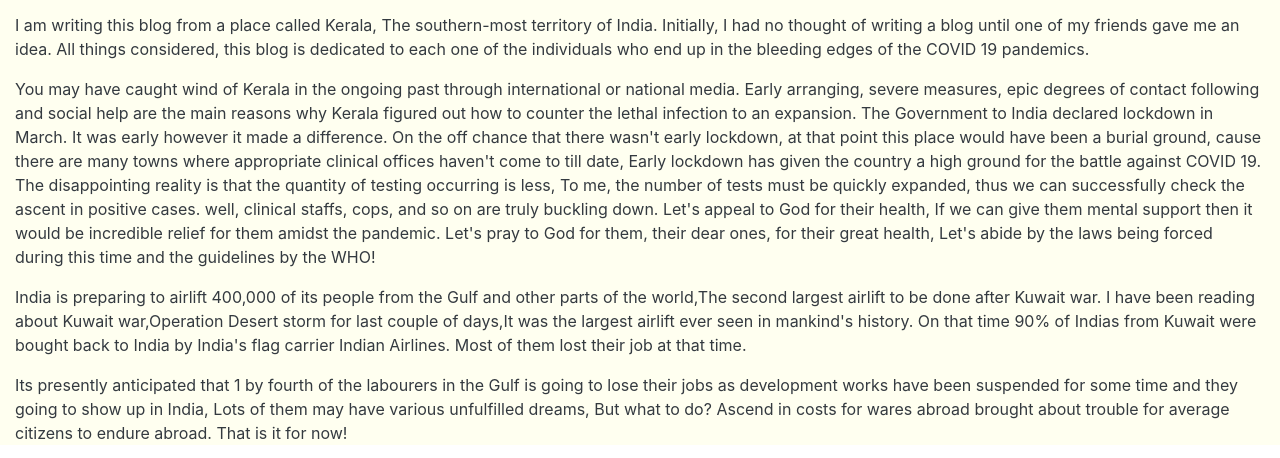
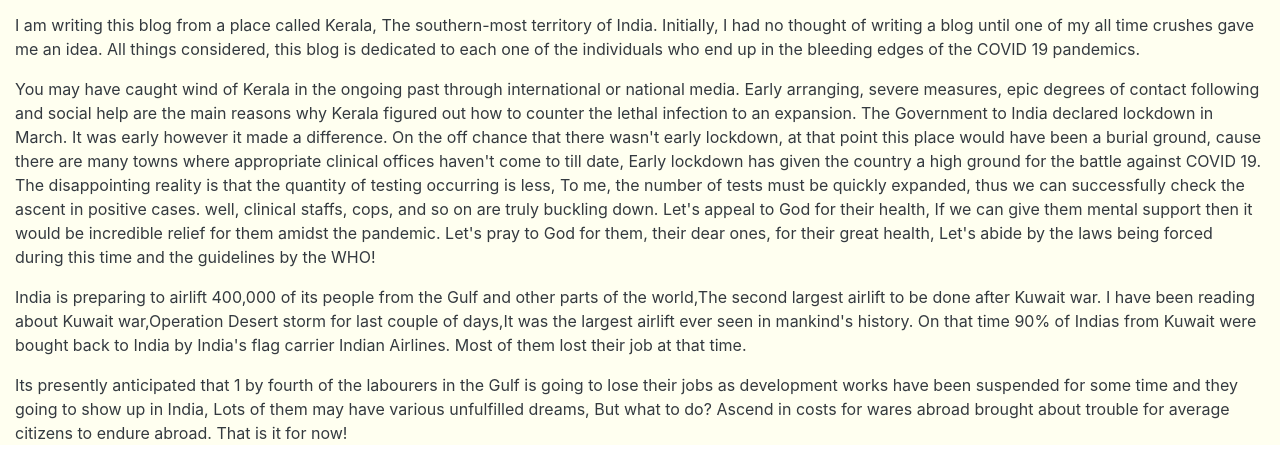
Before and after one commit to kevinjacob2001/MeetKevin, a plain HTML site: page index.html in a window 1280 px wide. Shown: the part 1019-1477 px from the top of the page. Drawn offline with nearby package versions, Linux system fonts and the light colour scheme; grey boxes are pictures that could not be loaded.

Commit message:
Update index.html

```diff
--- a/index.html
+++ b/index.html
@@ -98,7 +98,7 @@
 
         <div class="col-12 text-dark" style="background-color: ivory; ">
             <p style="font-size: 2rem;">5/7/2020- Hmm,Let me start...</p>
-           <p>I am writing this blog from a place called Kerala, The southern-most territory of India. Initially, I had no thought of writing a blog until one of my friends gave me an idea. All things considered, this blog is dedicated to each one of the individuals who end up in the bleeding edges of the COVID 19 pandemics.</p>
+           <p>I am writing this blog from a place called Kerala, The southern-most territory of India. Initially, I had no thought of writing a blog until one of my all time crushes gave me an idea. All things considered, this blog is dedicated to each one of the individuals who end up in the bleeding edges of the COVID 19 pandemics.</p>
 
             <p>You may have caught wind of Kerala in the ongoing past through international or national media. Early arranging, severe measures, epic degrees of contact following and social help are the main reasons why Kerala figured out how to counter the lethal infection to an expansion. The Government to India declared lockdown in March. It was early however it made a difference. On the off chance that there wasn't early lockdown, at that point this place would have been a burial ground, cause there are many towns where appropriate clinical offices haven't come to till date, Early lockdown has given the country a high ground for the battle against COVID 19. The disappointing reality is that the quantity of testing occurring is less, To me, the number of tests must be quickly expanded, thus we can successfully check the ascent in positive cases. well, clinical staffs, cops, and so on are truly buckling down. Let's appeal to God for their health, If we can give them mental support then it would be incredible relief for them amidst the pandemic. Let's pray to God for them, their dear ones, for their great health, Let's abide by the laws being forced during this time and the guidelines by the WHO!</p>
 <p>India is preparing to airlift 400,000 of its people from the Gulf and other parts of the world,The second largest airlift to be done after Kuwait war. I have been reading about Kuwait war,Operation Desert storm for last couple of days,It was the largest airlift ever seen in mankind's history. On that time 90% of Indias from Kuwait were bought back to India by India's flag carrier Indian Airlines. Most of them lost their job at that time. </p>
```
